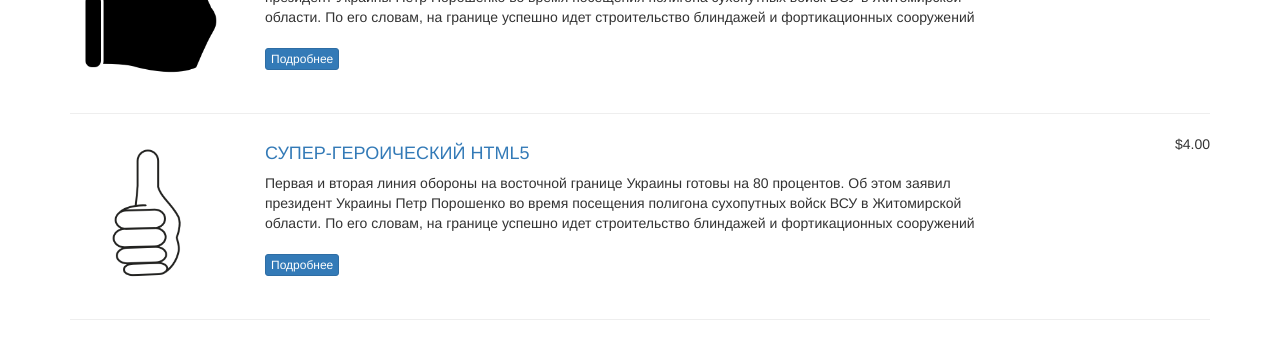
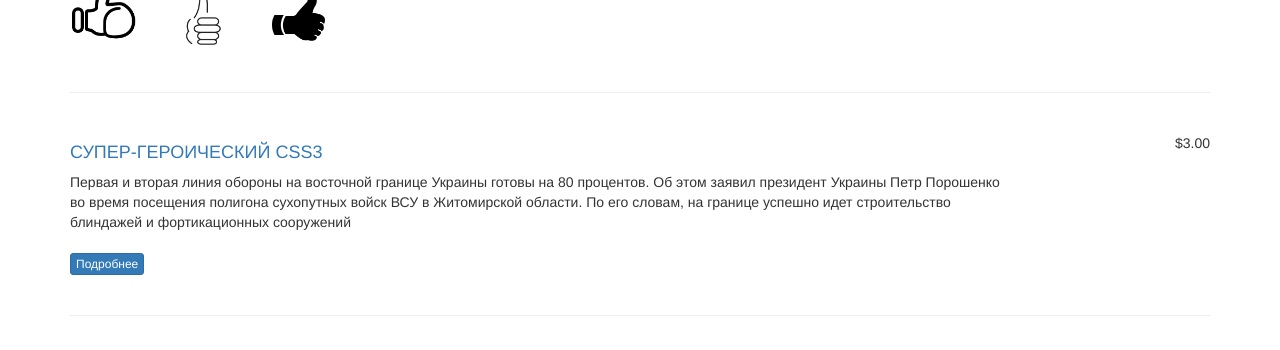
Before and after one commit to Culttm/ang, a website: page app/index.html in a window 1280 px wide. Shown: the part 348-698 px from the top of the page. Drawn offline with nearby package versions, Linux system fonts and the light colour scheme.

Commit message:
add thumbnails ng-repeat

```diff
--- a/app/index.html
+++ b/app/index.html
@@ -20,12 +20,17 @@
 	<body>
 		<h1 class="text-center">Frent - End</h1>
 		<div ng-controller="StoreController as items"  class="container">
-			<div ng-repeat="element in items.elements | limitTo:3" id="{{ element.id }}" class="item">
+			<div ng-repeat="element in items.elements | limitTo:4" id="{{ element.id }}" class="item">
 	 			<div class="row">
-	 				<div class="col-sm-2">
-	 					<img ng-src="{{ element.icon }}" ng-alt="{{ element.name }}" class="img-responsive">
+	 				<div ng-show="element.images.length" class="col-sm-3">
+	 					<img ng-src="{{ element.images[0] }}" alt="{{ element.name }}" class="img-responsive">
+	 					<div class="row">
+	 						<div ng-repeat="thumb in element.images" class="col-sm-4">
+	 							<img ng-src="{{thumb}}"  class="img-responsive">
+	 						</div>
+	 					</div>
 	 				</div>
-					<div class="col-sm-8">
+					<div ng-class="element.images.length ? 'col-sm-7' : 'col-sm-10'">
 	 					<h4><a href="">{{ element.name | uppercase}}</a></h4>
 	 					<div>{{ element.description }}</div>
 	 					<br>
@@ -35,7 +40,9 @@
 						 <div class="rating"> {{ element.val | currency: '$'}}</div>
 					</div>
 				</div>
+				<br>
 				<hr>
+				<br>
 			</div>
 		</div>
 
--- a/app/js/app.js
+++ b/app/js/app.js
@@ -9,7 +9,11 @@
 				id : 102,
 				val : 5,
 				disable : true,
-				icon:'images/icons/like10.png',
+				images:[
+					'images/icons/like10.png',
+					'images/icons/like9.png',
+					'images/icons/ok5.png'
+				],
 				description : 'Первая и вторая линия обороны на восточной границе Украины готовы на 80 процентов. Об этом заявил президент Украины Петр Порошенко во время посещения полигона сухопутных войск ВСУ в Житомирской области. По его словам, на границе успешно идет строительство блиндажей и фортикационных сооружений'
 			},
 			{
@@ -17,7 +21,7 @@
 				id : 120,
 				val : 3,
 				observable : false,
-				icon:'images/icons/like2.png',
+				images:[],
 				description : 'Первая и вторая линия обороны на восточной границе Украины готовы на 80 процентов. Об этом заявил президент Украины Петр Порошенко во время посещения полигона сухопутных войск ВСУ в Житомирской области. По его словам, на границе успешно идет строительство блиндажей и фортикационных сооружений'
 
 			},
@@ -26,7 +30,11 @@
 				id : 102,
 				val : 4,
 				disable : false,
-				icon:'images/icons/like7.png',
+				images:[
+					'images/icons/like10.png',
+					'images/icons/like9.png',
+					'images/icons/ok5.png'
+				],
 				description : 'Первая и вторая линия обороны на восточной границе Украины готовы на 80 процентов. Об этом заявил президент Украины Петр Порошенко во время посещения полигона сухопутных войск ВСУ в Житомирской области. По его словам, на границе успешно идет строительство блиндажей и фортикационных сооружений'
 			},
 			{
@@ -34,7 +42,11 @@
 				id : 120,
 				val : 1,
 				observable : true,
-				icon:'images/icons/like9.png',
+				images:[
+					'images/icons/like10.png',
+					'images/icons/like9.png',
+					'images/icons/ok5.png'
+				],
 				description : 'Первая и вторая линия обороны на восточной границе Украины готовы на 80 процентов. Об этом заявил президент Украины Петр Порошенко во время посещения полигона сухопутных войск ВСУ в Житомирской области. По его словам, на границе успешно идет строительство блиндажей и фортикационных сооружений'
 
 			}
```
